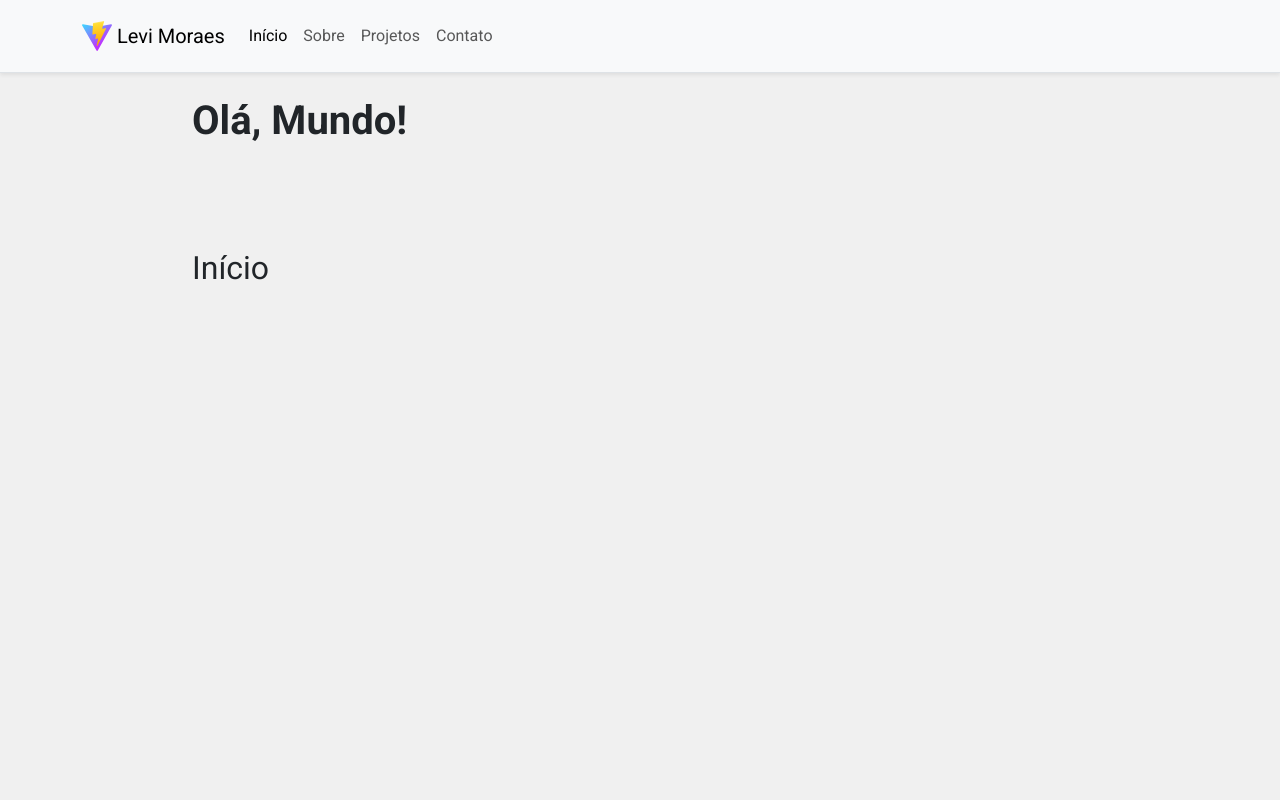
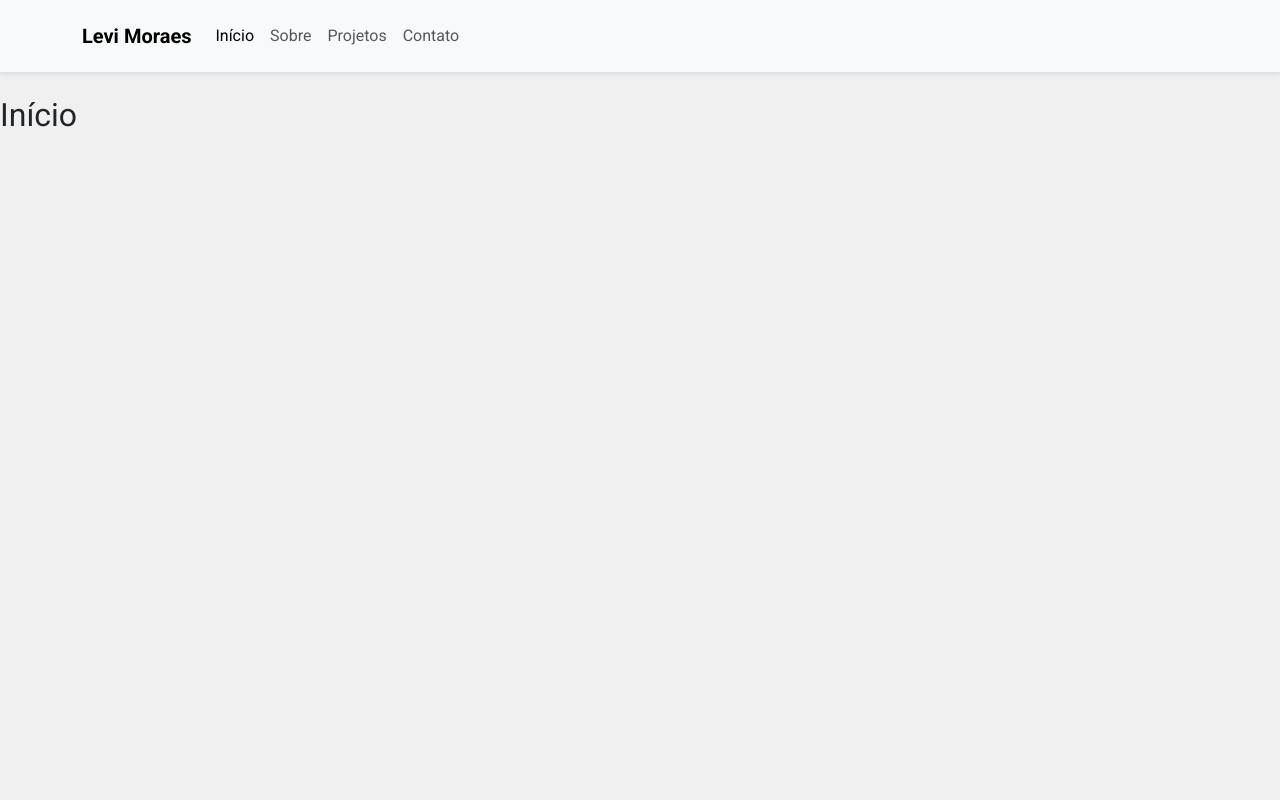
Before and after one commit to L3-V1/portifolio-levi, a React (Vite) app: page / in a window 1280 px wide. Shown: the top 800 px of the page. Built offline with nearby package versions, Linux system fonts and the light colour scheme.

Commit message:
Ajuste no padding do layout e na rolagem

```diff
--- a/src/Home.tsx
+++ b/src/Home.tsx
@@ -1,9 +1,7 @@
 export default function Home() {
   return (
     <>
-      <h1 className="fw-bold">Olá, Mundo!</h1>
-
-      <section id="hero">
+      <section id="inicio">
         <h2>Início</h2>
       </section>
 
--- a/src/index.css
+++ b/src/index.css
@@ -16,5 +16,5 @@ body {
 
 section {
   height: 100vh;
-  padding-top: 6rem;
+  scroll-margin-top: 6rem;
 }
--- a/src/layouts/Layout.tsx
+++ b/src/layouts/Layout.tsx
@@ -1,7 +1,6 @@
 import { Container, Nav, Navbar } from "react-bootstrap";
 import { Link, Outlet } from "react-router";
 import { Toaster } from "react-hot-toast";
-import { useEffect } from "react";
 
 const navigation = [
   {
@@ -22,32 +21,18 @@ const navigation = [
 ]
 
 export default function Layout() {
-  useEffect(() => {
-    const navbar = document.querySelector(".navbar") as HTMLElement
-    if (navbar) {
-      document.body.style.paddingTop = `${navbar.offsetHeight}px`
-    }
-  }, [])
-
   return (
     <div className="d-flex flex-column min-vh-100">
       <Navbar expand="sm" fixed="top" className="bg-body-tertiary border-bottom shadow-sm py-3">
         <Container>
           <Navbar.Brand as={Link} to="/">
-            <img
-              alt="Logo Vite"
-              src="vite.svg"
-              width={30}
-              height={30}
-              className="d-inline-block align-top"
-            />{" "}
-            Levi Moraes
+            <span className="fw-bold">Levi Moraes</span>
           </Navbar.Brand>
           <Navbar.Toggle />
           <Navbar.Collapse>
-            <Nav defaultActiveKey="hero" className="me-auto">
+            <Nav defaultActiveKey="inicio" className="me-auto">
               <Nav.Item>
-                <Nav.Link eventKey="hero" href="#hero">Início</Nav.Link>
+                <Nav.Link eventKey="inicio" href="#inicio">Início</Nav.Link>
               </Nav.Item>
               {navigation.map((item) => (
                 <Nav.Item key={item.key}>
@@ -58,8 +43,8 @@ export default function Layout() {
           </Navbar.Collapse>
         </Container>
       </Navbar>
-      <div className="flex-grow-1 p-4">
-        <div className="mx-auto" style={{ maxWidth: "56rem" }}>
+      <div className="flex-grow-1">
+        <div style={{ paddingTop: "6rem" }}>
           <Outlet />
         </div>
       </div>
```
